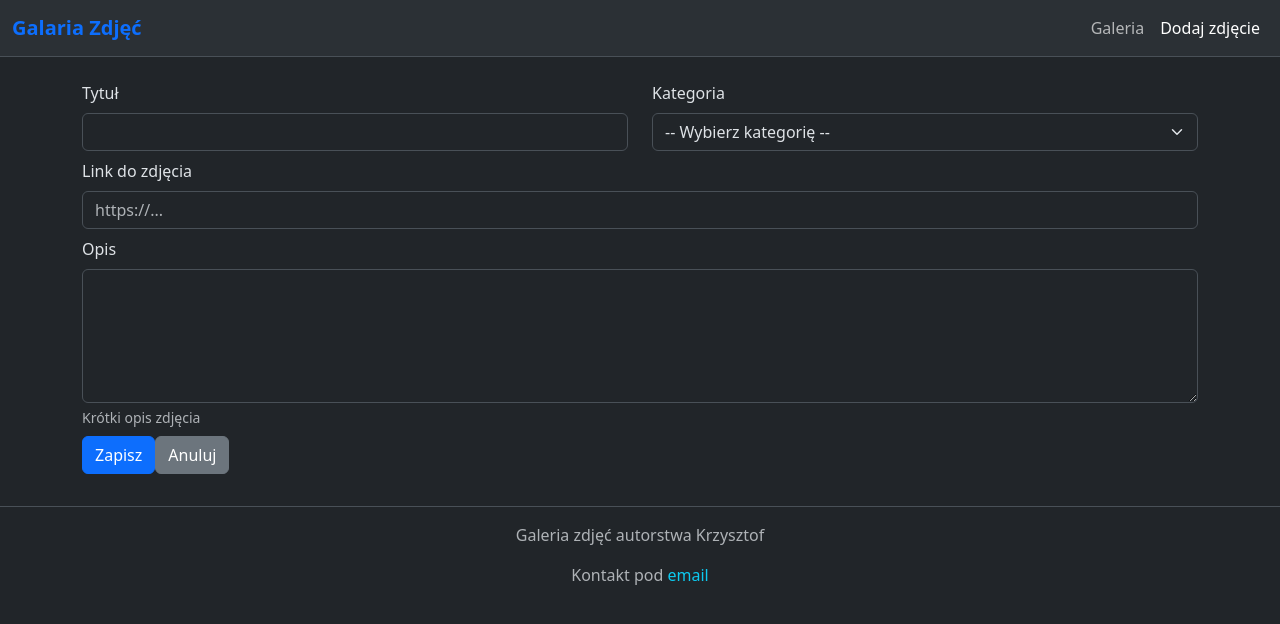
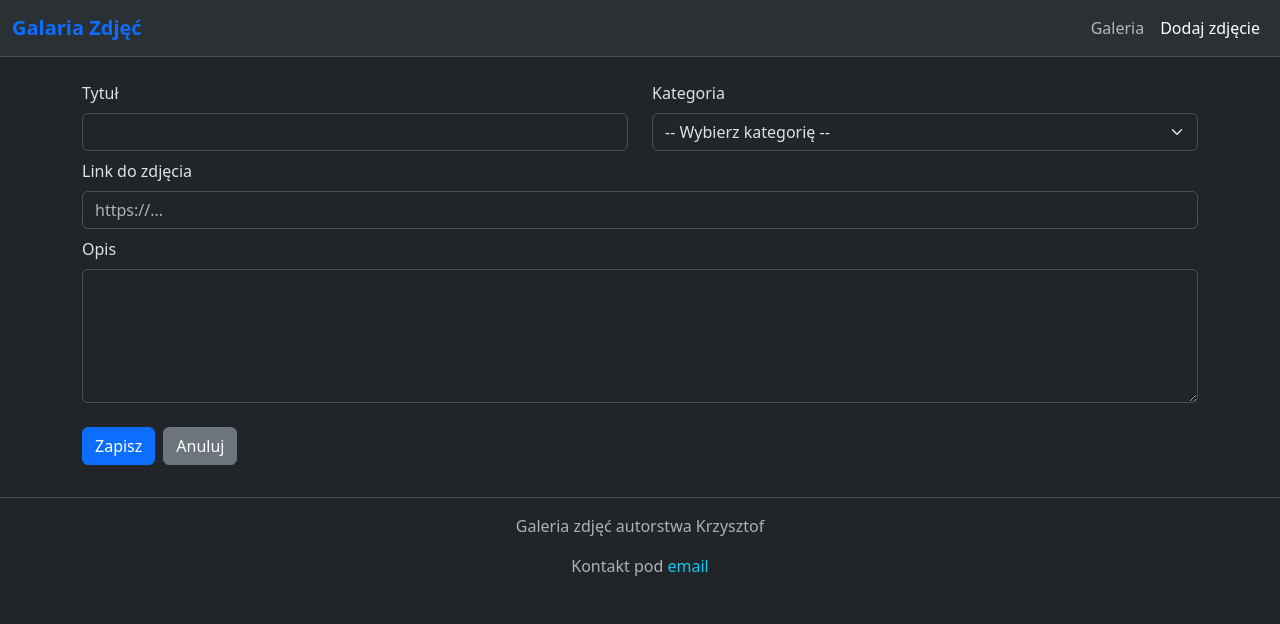
Before and after one commit to Cunny-Connoisseur/Webowe-zadania, a React (Vite) app: page /add in a window 1280 px wide. Shown: the top 624 px of the page. Built offline with nearby package versions, Linux system fonts and the light colour scheme.

Commit message:
add margins

```diff
--- a/src/pages/AddPage.jsx
+++ b/src/pages/AddPage.jsx
@@ -87,14 +87,10 @@ export default ({}) => {
 
                         <textarea name="desc" id="desc" className='form-control' rows={5} value={formData.desc}
                             onChange={handleChange('desc')} />
-
-                        <div className="form-text">
-                            Krótki opis zdjęcia
-                        </div>
                     </div>
                 </div>
-                <div className="row my-2">
-                    <div className="col-12 gap-2">
+                <div className="row my-2 mt-4">
+                    <div className="col-12 d-flex gap-2">
                         <button type='submit' form="add-photo-form" className="btn btn-primary">Zapisz</button>
 
                         <Link to={'/'} className='btn btn-secondary'>
```
